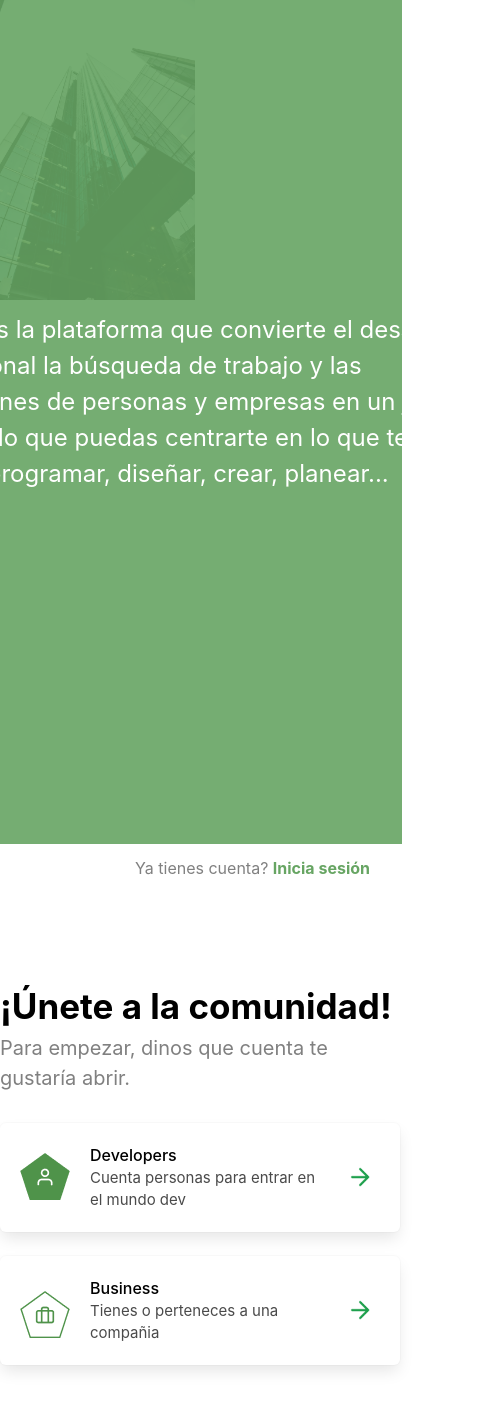
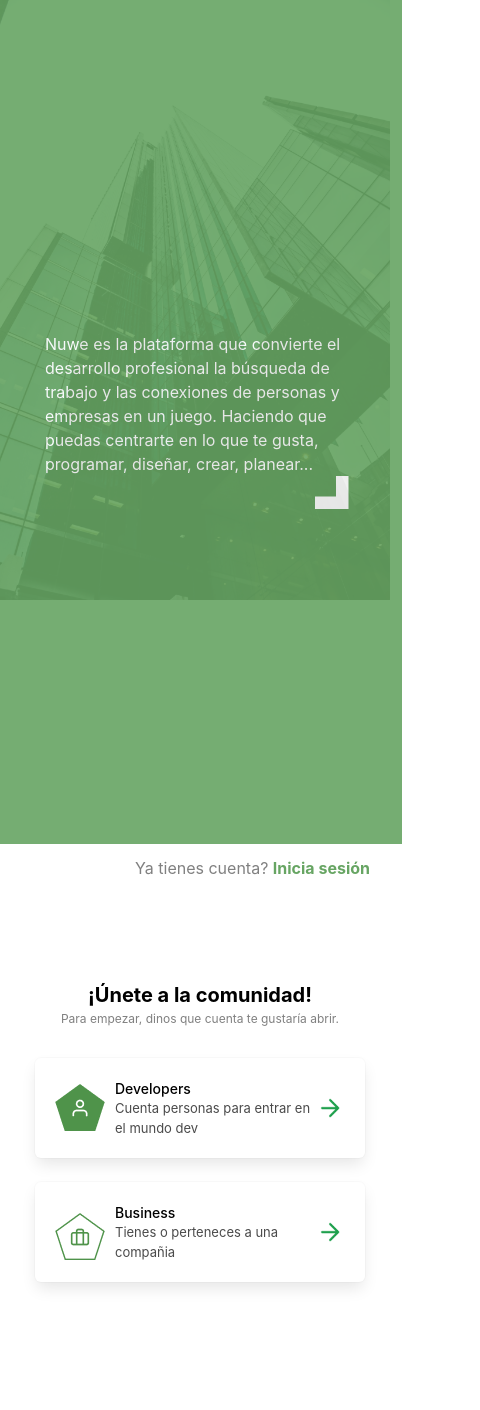
Before and after one commit to jasba24/hackatonProject, a React (Create React App) app: page / in a window 390 px wide. Shown: the top 1410 px of the page, 480 px wide, since content can reach past the window. Built offline with nearby package versions, Linux system fonts and the light colour scheme.

Commit message:
feat: :art: add mobile design

```diff
--- a/src/assets/css/home.css
+++ b/src/assets/css/home.css
@@ -19,3 +19,14 @@
 .hero-icon {
 	margin-left: 90%;
 }
+@media (max-width: 700px) {
+	.home-title {
+		width: 300px;
+		font-size: 16px;
+	}
+	.hero.container {
+		width: 400px;
+		max-width: 450px;
+		min-width: 200px;
+	}
+}
--- a/src/assets/css/login.css
+++ b/src/assets/css/login.css
@@ -71,3 +71,38 @@
 	width: 20px;
 	margin-left: 20px;
 }
+@media (max-width: 600px) {
+	.card-title {
+		font-size: 20px;
+		text-align: center;
+	}
+	.card-description {
+		font-size: 16px;
+		text-align: center;
+	}
+	.text-container h1 {
+		font-size: 14px;
+	}
+	.text-container p {
+		font-size: 13px;
+	}
+	.grid-container {
+		width: 330px;
+		margin-left: auto;
+		margin-right: auto;
+		grid-template-columns: 60px 200px 40px;
+	}
+	.flecha {
+		margin-left: 5px;
+	}
+}
+@media (max-width: 450px) {
+	.card-description {
+		font-size: 12px;
+	}
+}
+@media (max-width: 350px) {
+	.column {
+		width: 400px;
+	}
+}
--- a/src/assets/css/register.css
+++ b/src/assets/css/register.css
@@ -29,3 +29,42 @@
 	font-size: 14px;
 	color: gray;
 }
+@media (max-width: 600px) {
+	.input {
+		width: 350px;
+	}
+	.button.is-success {
+		width: 350px;
+	}
+	.button.is-white {
+		width: 350px;
+	}
+	.form-title {
+		text-align: center;
+	}
+	.localization-text {
+		text-align: center;
+	}
+	form {
+		width: 370px;
+		margin-left: auto;
+		margin-right: auto;
+	}
+}
+@media (max-width: 400px) {
+	.input {
+		width: 300px;
+	}
+	.button.is-success {
+		width: 300px;
+	}
+	.button.is-white {
+		width: 300px;
+	}
+
+	form {
+		width: 350px;
+		margin-left: auto;
+		margin-right: auto;
+	}
+}
--- a/src/index.css
+++ b/src/index.css
@@ -5,10 +5,15 @@
 }
 
 .App {
-	width: 100%;
 	height: 100vh;
-	padding-bottom: 10px;
 	background-image: url("./assets/img/Background.png");
 	background-repeat: no-repeat;
 	background-size: 50%;
 }
+
+@media (max-width: 800px) {
+	.App {
+		background-size: 100%;
+		width: 100%;
+	}
+}
```
